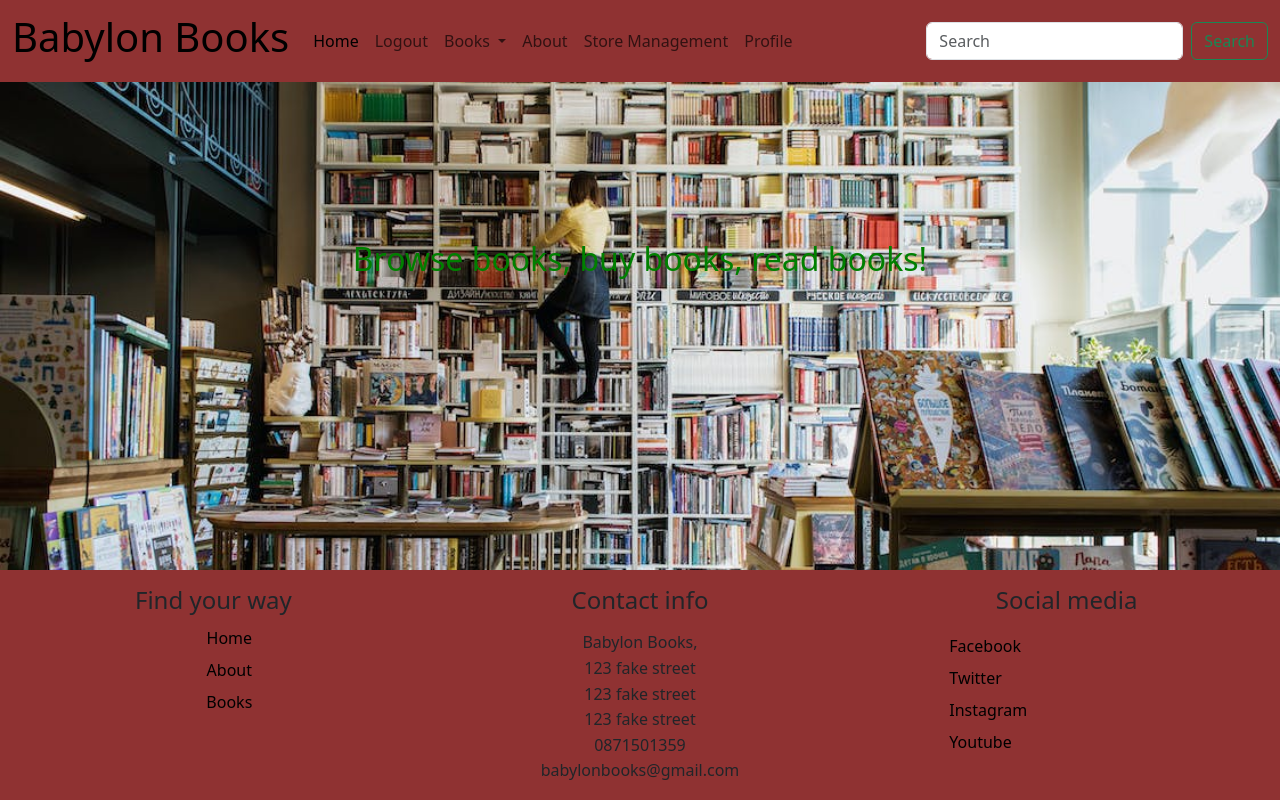
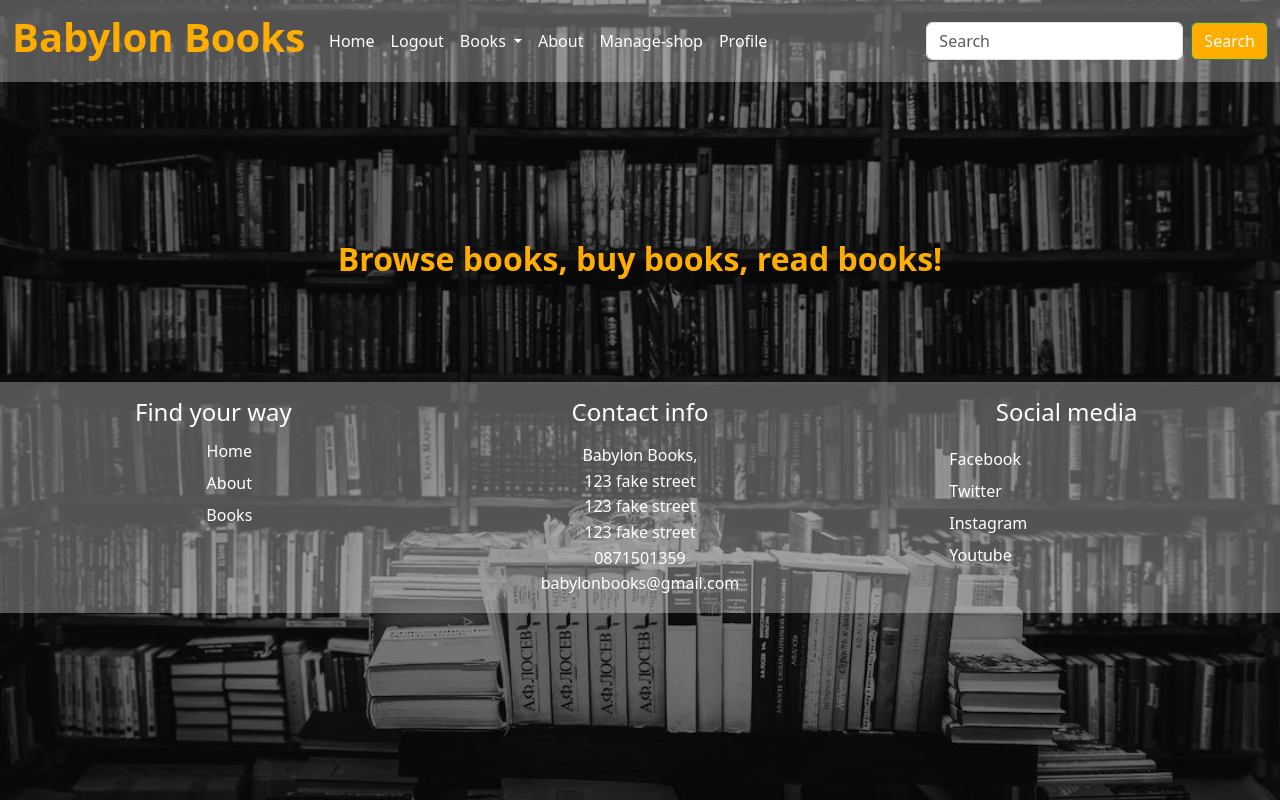
Before and after one commit to gazamcnulty/pp5-babylon-books, a Django app: page /books/ in a window 1280 px wide. Run offline with Django 3.2, Linux system fonts and the light colour scheme; the visitor is signed in with stand-in values (Sample User, id 1); data that the repository does not hold is empty.

Commit message:
added main css design to site, center/spacing to books.html, stopped footer overflow

```diff
--- a/static/css/style.css
+++ b/static/css/style.css
@@ -1,19 +1,51 @@
+/*-------top level site wide css------*/
+
 html,body
 {
     width: 100%;
     height: 100%;
     margin: 0px;
     padding: 0px;
+    overflow-x: hidden;
 }
 
+
+
+h1 {
+
+    color: rgb(255, 174, 0);
+    font-weight: bold;
+}
+
+
 h2 {
-    color: green;
+    color: rgb(255, 174, 0);
+    font-weight: bold;
+}
+
+h5 {
+    color: rgb(255, 174, 0);
+
+}
+
+p {
+    color: white;
+}
+
+button {
+    color: white !important;
+    background-color:  rgb(255, 174, 0) !important;
+}
+
+.quote {
+    color: white;
+
 }
 
 /*--------------body----------------*/
 
 body {
-    background-image: url("/static/images/books.jpeg");
+    background-image: url("/static/images/books3.jpeg");
     background-repeat: no-repeat;
     background-position: center;
     background-attachment: fixed;
@@ -21,9 +53,12 @@ body {
 
 }
 
+/*
 .container {
     background-color: rgba(255, 255, 255, 0.9);
-}
+
+} */
+
 
 
 
@@ -31,23 +66,43 @@ body {
 
 
 .bg-body-tertiary {
-    background-color: rgb(143, 50, 50) !important;
+    background-color: rgba(255, 255, 255, 0.3) !important;
 }
+
+.nav-link {
+
+    color: white !important;
+}
+
+.nav-link:hover {
+    color: black !important;
+}
+
+/*-----------books.html---------------*/
+
+.book_tile {
+    background-color: rgba(255, 255, 255, 0.5) !important;
+    margin-left: auto !important;
+    margin-right: auto !important;
+
+}
+
+/*.container {
+    background-color: rgba(255, 255, 255, 0.5) !important;
+}*/
 
 /*--------------footer------------------*/
 
-footer {
-    background-color: green !important;
-}
 
 .footer_space {
-    background-color: rgb(143, 50, 50) !important;
-    position: fixed;
+    color: white;
+    background-color: rgba(255, 255, 255, 0.3) !important;
     left: 0;
     bottom: 0;
     width: 100%;
 
 }
+
 
 .ul_footer {
     list-style-type: none;
@@ -61,10 +116,27 @@ footer {
 
 .footer_link {
     text-decoration: none;
+    color: white;
+}
+
+.footer_link:hover {
     color: black;
 }
 
-.footer_link:hover {
-    background-color: rgb(176, 189, 66) !important;
-    color: white !important;
+
+
+/*----------media queries--------*/
+
+
+@media screen and (min-width: 2400px) {
+
+
+    footer {
+        margin-top: 300px !important;
+        position: fixed;
+        left: 0;
+        bottom: 0;
+        width: 100%;
+
+    }
 }
--- a/templates/base.html
+++ b/templates/base.html
@@ -38,13 +38,13 @@
         <div class="col-sm-4 text-center d-none d-sm-block">
           <h4 class="text-center pt-3">Find your way</h4>
           <ul class="list-unstlyed ul_footer text-center ">
-            <li class="p-1">
+            <li class="footer_li p-1">
               <a {% if request.resolver_match.view_name == 'homepage' %} class=" active footer_link" aria-current="page" {% else %} class=" footer_link" {% endif %} href="{% url 'homepage' %}">Home</a>
             </li>
-            <li class="p-1">
+            <li class="footer_li p-1">
               <a {% if request.resolver_match.view_name == 'about' %} class=" active footer_link" aria-current="page" {% else %} class=" footer_link" {% endif %} href="{% url 'about' %}">About</a>
             </li>
-            <li class="p-1">
+            <li class="footer_li p-1">
               <a {% if request.resolver_match.view_name == 'books' %} class=" active footer_link" aria-current="page" {% else %} class=" footer_link" {% endif %} href="{% url 'books' %}">Books</a>
             </li>
           </ul>
@@ -58,21 +58,21 @@
         <div class="col-sm-4 mb-0 text-start">
           <h4 class="m-auto text-center p-3">Social media</h4>
           <ul class="list-unstlyed ul_footer ms-5 ">
-            <li class="  p-1">
+            <li class=" footer_li p-1">
               <a href="https://www.facebook.com/" target="_blank" class="footer_link">
-                <i class="fa-brands fa-facebook" style="color: #000000;" aria-label="Facebook link for Babylon Books"></i>Facebook </a>
+                <i class="fa-brands fa-facebook" style="color: white;" aria-label="Facebook link for Babylon Books"></i>Facebook </a>
             </li>
-            <li class="  p-1">
+            <li class="footer_li  p-1">
               <a href="https://www.twitter.com/" target="_blank" class="footer_link">
-                <i class="fa-brands fa-square-twitter" style="color: #000000;" aria-label="Twitter link for Babylon Books"></i>Twitter </a>
+                <i class="fa-brands fa-square-twitter" style="color: white;" aria-label="Twitter link for Babylon Books"></i>Twitter </a>
             </li>
-            <li class=" p-1">
+            <li class="footer_li p-1">
               <a href="https://www.instagram.com/" target="_blank" class="footer_link">
-                <i class="fa-brands fa-square-instagram" style="color: #000000;" aria-label="Instagram link for Babylon Books"></i>Instagram </a>
+                <i class="fa-brands fa-square-instagram" style="color: white;" aria-label="Instagram link for Babylon Books"></i>Instagram </a>
             </li>
-            <li class="  p-1">
+            <li class="footer_li  p-1">
               <a href="https://www.youtube.com/" target="_blank" class="footer_link">
-                <i class="fa-brands fa-youtube" style="color: #000000;" aria-label="Youtube link for Babylon"></i>Youtube </a>
+                <i class="fa-brands fa-youtube" style="color: white;" aria-label="Youtube link for Babylon"></i>Youtube </a>
             </li>
           </ul>
         </div>
--- a/templates/books.html
+++ b/templates/books.html
@@ -2,12 +2,13 @@
 {% load static %}
 
 {% block content %}
+<section class="container">
     <div class="row mt-5">
         <div class="col-12 mt-5">
             <h2 class="text-center mt-5">Browse books, buy books, read books!</h2>
-            <div class="row mt-5 p-5">
+            <div class="row text-center mb-5">
                 {% for book in books %}
-                    <div class="col-3 mx-auto p-2">
+                    <div class="book_tile col-8 p-1 m-3">
                         <h5>{{ book.title }}</h5>
                         <p>€{{ book.price }}</p>
                         <p>{{ book.description }}</p>
@@ -16,4 +17,5 @@
             </div>
         </div>
     </div>
+</section>
 {% endblock %}
--- a/templates/navbar.html
+++ b/templates/navbar.html
@@ -34,7 +34,7 @@
           </li>
           {% if request.user.is_superuser %}
           <li class="nav-item">
-            <a class="nav-link" href="">Store Management</a>
+            <a class="nav-link" href="">Manage-shop</a>
           </li>
           {% endif %}
           {% if request.user.is_authenticated %}
```
Also changed, not shown: templates/index.html (+4 -4 lines), static/images/books2.jpeg (added), static/images/books3.jpeg (added).
